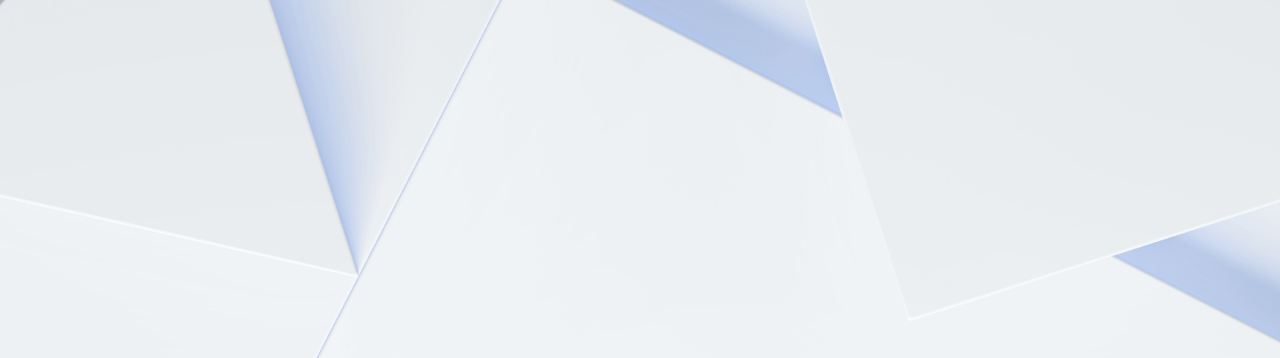
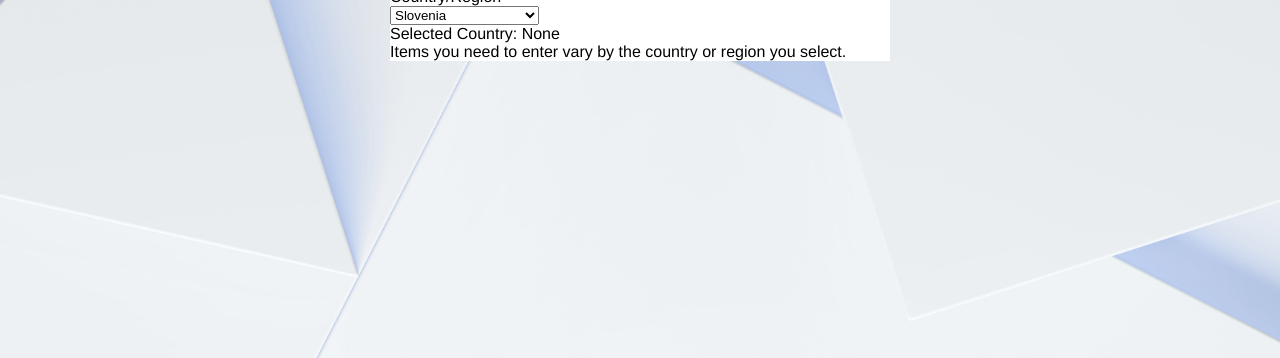
Before and after one commit to Ale6875/obrazec, a plain HTML site: page log.html in a window 1280 px wide. Shown: the part 442-800 px from the top of the page. Drawn offline with Linux system fonts and the light colour scheme; files whose address does not match are found by name.

Commit message:
Update log.html

```diff
--- a/log.html
+++ b/log.html
@@ -6,6 +6,8 @@
     <title>Create an Account | Sony Entertainment Network</title>
     <link rel="shortcut icon" href="/slike/sonyfav.png" type="image/x-icon">
     <link rel="stylesheet" href="style.css">
+    <link rel="stylesheet" href="s2.css">
+    <script src="script.js" defer></script>
 </head>
 <body>
     <div id="main">
@@ -19,11 +21,121 @@
             </button>
         </div>
 
-       <div id="naslov">
+        <div id="naslov">
+            <h3>Create an Account</h3>
+        </div>
 
-       </div>
+        <div id="prog">
+            <img src="slike/progress_selected.png" alt="" class="dot">
+            <img src="slike/progress_off.png" alt="" class="dot">
+            <img src="slike/progress_off.png" alt="" class="dot">
+            <img src="slike/progress_off.png" alt="" class="dot">
+            <img src="slike/progress_off.png" alt="" class="dot">
+            <img src="slike/progress_off.png" alt="" class="dot">
+        </div>
+
+        <div id="homeLocation">
+            Your home location is used to verify your identity when you contact us. Other players won't be able to see it.
+        </div>
+
+        <div id="countrydiv">
+            Country/Region<br>
+            <select id="country" name="country" class="form-control" onchange="displaySelectedCountry()">
+                <option value="" selected disabled>Select a country</option>
+                <option value="Argentina">Argentina</option>
+                <option value="Australia">Australia</option>
+                <option value="Austria">Austria</option>
+                <option value="Bahrain">Bahrain</option>
+                <option value="Belgium">Belgium</option>
+                <option value="Bolivia">Bolivia</option>
+                <option value="Brazil">Brazil</option>
+                <option value="Bulgaria">Bulgaria</option>
+                <option value="Canada">Canada</option>
+                <option value="Chile">Chile</option>
+                <option value="China continental">China continental</option>
+                <option value="Colombia">Colombia</option>
+                <option value="Costa Rica">Costa Rica</option>
+                <option value="Croatia">Croatia</option>
+                <option value="Cyprus">Cyprus</option>
+                <option value="Czech Republic">Czech Republic</option>
+                <option value="Denmark">Denmark</option>
+                <option value="Ecuador">Ecuador</option>
+                <option value="El Salvador">El Salvador</option>
+                <option value="Finland">Finland</option>
+                <option value="France">France</option>
+                <option value="Germany">Germany</option>
+                <option value="Greece">Greece</option>
+                <option value="Guatemala">Guatemala</option>
+                <option value="Honduras">Honduras</option>
+                <option value="Hong Kong">Hong Kong</option>
+                <option value="Hungary">Hungary</option>
+                <option value="Iceland">Iceland</option>
+                <option value="India">India</option>
+                <option value="Indonesia">Indonesia</option>
+                <option value="Ireland">Ireland</option>
+                <option value="Israel">Israel</option>
+                <option value="Italy">Italy</option>
+                <option value="Japan">Japan</option>
+                <option value="Korea">Korea</option>
+                <option value="Kuwait">Kuwait</option>
+                <option value="Lebanon">Lebanon</option>
+                <option value="Luxembourg">Luxembourg</option>
+                <option value="Malaysia">Malaysia</option>
+                <option value="Malta">Malta</option>
+                <option value="Mexico">Mexico</option>
+                <option value="Netherlands">Netherlands</option>
+                <option value="New Zealand">New Zealand</option>
+                <option value="Nicaragua">Nicaragua</option>
+                <option value="Norway">Norway</option>
+                <option value="Oman">Oman</option>
+                <option value="Panama">Panama</option>
+                <option value="Paraguay">Paraguay</option>
+                <option value="Peru">Peru</option>
+                <option value="Poland">Poland</option>
+                <option value="Portugal">Portugal</option>
+                <option value="Qatar">Qatar</option>
+                <option value="Romania">Romania</option>
+                <option value="Russia">Russia</option>
+                <option value="Saudi Arabia">Saudi Arabia</option>
+                <option value="Singapore">Singapore</option>
+                <option value="Slovakia">Slovakia</option>
+                <option value="Slovenia" selected="selected">Slovenia</option>
+                <option value="South Africa">South Africa</option>
+                <option value="Sweden">Sweden</option>
+                <option value="Switzerland">Switzerland</option>
+                <option value="Taiwan">Taiwan</option>
+                <option value="Thailand">Thailand</option>
+                <option value="Turkey">Turkey</option>
+                <option value="Ukraine">Ukraine</option>
+                <option value="United Arab Emirates">United Arab Emirates</option>
+                <option value="United Kingdom">United Kingdom</option>
+                <option value="United States">United States</option>
+                <option value="Uruguay">Uruguay</option>
+            </select>
+        </div>
+
+        <div id="language" class="language-output">
+            Selected Country: <span id="selectedCountry">None</span>
+        </div>
+
+        <div id="guide">
+            Items you need to enter vary by the country or region you select.
+        </div>
+
+        <div id="bn">
+
+        </div>
 
     </div>
 
+    <script>
+        function displaySelectedCountry() {
+            const countrySelect = document.getElementById("country");
+            const selectedCountry = countrySelect.options[countrySelect.selectedIndex].text;
+            const languageOutput = document.getElementById("language");
+            languageOutput.innerText = `Selected Country: ${selectedCountry}`;
+        }
+    </script>
+
 </body>
 </html>
```
